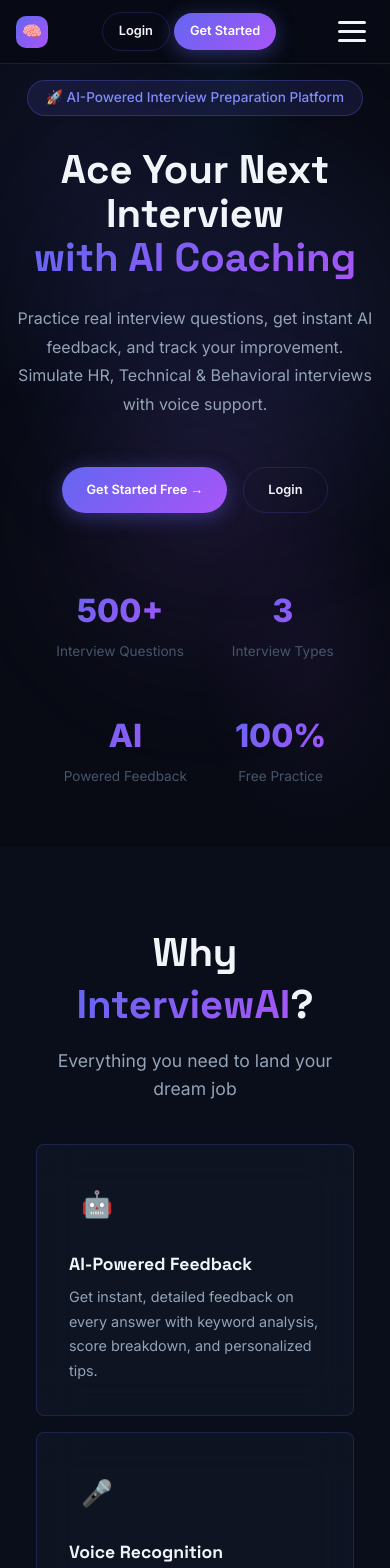
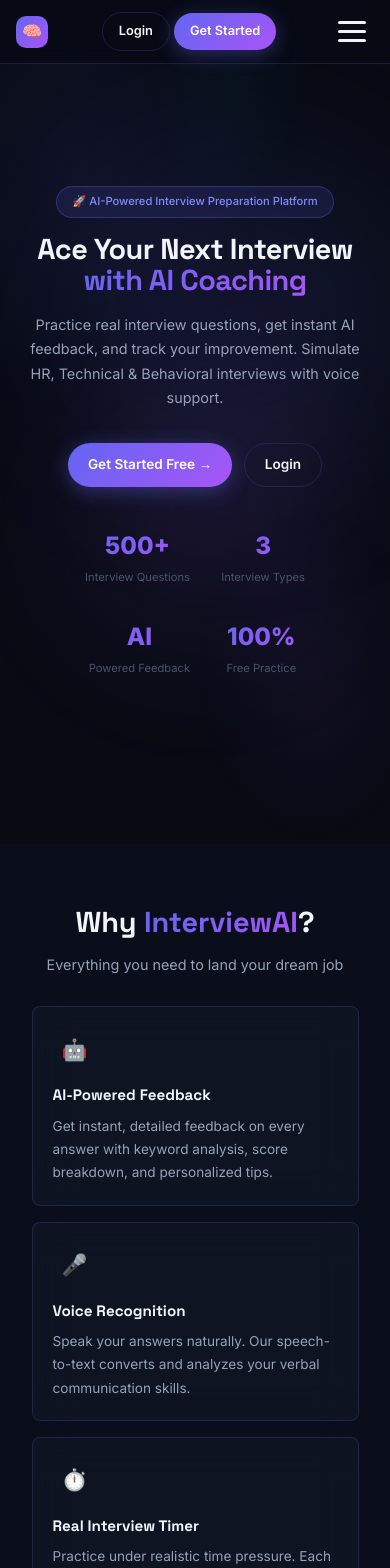
Before and after one commit to shreeharini132025/InterviewAI-frontend, a React (Vite) app: page /#/ in a window 390 px wide. Shown: the top 1568 px of the page. Built offline with nearby package versions, Linux system fonts and the light colour scheme; no server answers.

Commit message:
landing.jsx  is updated

```diff
--- a/src/index.css
+++ b/src/index.css
@@ -233,8 +233,10 @@ label.form-label {
 /* ─── Layout ─── */
 .container { max-width: 1200px; margin: 0 auto; padding: 0 24px; }
 .page { min-height: 100vh; padding: 100px 0 60px; }
-.page-hero { text-align: center; margin-bottom: 60px; }
-.page-hero h1 { font-size: clamp(2rem, 5vw, 3.5rem); margin-bottom: 16px; }
+.page-hero { text-align: center; margin-bottom: clamp(40px, 8vw, 60px); }
+.page-hero h1 { font-size: clamp(2rem, 5vw, 3.5rem); margin-bottom: clamp(12px, 2vw, 16px); }
+.page-hero h2 { margin-bottom: clamp(12px, 2vw, 16px); }
+.page-hero p { font-size: clamp(0.9rem, 2vw, 1.1rem); }
 .gradient-text {
   background: var(--gradient-main);
   -webkit-background-clip: text;
@@ -587,9 +589,22 @@ label.form-label {
     padding: 80px 0 40px;
   }
 
+  .page-hero {
+    margin-bottom: clamp(30px, 6vw, 40px);
+  }
+
   .page-hero h1 {
     font-size: clamp(1.25rem, 3vw, 2rem);
     margin-bottom: 12px;
+  }
+
+  .page-hero h2 {
+    font-size: clamp(1.4rem, 4vw, 2rem);
+    margin-bottom: 8px;
+  }
+
+  .page-hero p {
+    font-size: clamp(0.8rem, 1.8vw, 0.95rem);
   }
 
   .btn {
@@ -599,7 +614,8 @@ label.form-label {
   }
 
   .btn-lg {
-    padding: 12px 24px;
+    padding: 10px 20px;
+    font-size: 0.85rem;
   }
 
   .input-field {
--- a/src/pages/Landing.jsx
+++ b/src/pages/Landing.jsx
@@ -15,7 +15,7 @@ export default function Landing() {
         alignItems: 'center',
         justifyContent: 'center',
         textAlign: 'center',
-        padding: 'clamp(80px, 12vw, 120px) 16px 60px',
+        padding: 'clamp(60px, 10vw, 100px) clamp(12px, 5vw, 24px) clamp(40px, 8vw, 60px)',
         position: 'relative'
       }}>
         {/* Animated orbs */}
@@ -34,26 +34,27 @@ export default function Landing() {
           <div style={{
             display: 'inline-flex', alignItems: 'center', gap: '8px',
             background: 'rgba(99,102,241,0.12)', border: '1px solid rgba(99,102,241,0.3)',
-            borderRadius: '999px', padding: '6px 18px', marginBottom: '32px',
-            fontSize: '0.85rem', color: 'var(--indigo-light)', fontWeight: 500
+            borderRadius: '999px', padding: 'clamp(4px, 2vw, 6px) clamp(12px, 4vw, 18px)', marginBottom: 'clamp(16px, 4vw, 32px)',
+            fontSize: 'clamp(0.7rem, 2vw, 0.85rem)', color: 'var(--indigo-light)', fontWeight: 500,
+            flexWrap: 'wrap', justifyContent: 'center'
           }}>
             🚀 AI-Powered Interview Preparation Platform
           </div>
 
-          <h1 style={{ fontSize: 'clamp(2.5rem, 6vw, 4.5rem)', lineHeight: 1.1, marginBottom: '24px' }}>
+          <h1 style={{ fontSize: 'clamp(1.8rem, 7vw, 4rem)', lineHeight: 1.1, marginBottom: 'clamp(16px, 3vw, 24px)', letterSpacing: '-0.02em' }}>
             Ace Your Next Interview<br />
             <span className="gradient-text">with AI Coaching</span>
           </h1>
 
           <p style={{
-            fontSize: 'clamp(1rem, 2vw, 1.25rem)', color: 'var(--text-secondary)',
-            maxWidth: '600px', margin: '0 auto 48px', lineHeight: 1.8
+            fontSize: 'clamp(0.9rem, 2.2vw, 1.15rem)', color: 'var(--text-secondary)',
+            maxWidth: '600px', margin: '0 auto clamp(32px, 6vw, 48px)', lineHeight: 1.7
           }}>
             Practice real interview questions, get instant AI feedback, and track your improvement.
             Simulate HR, Technical & Behavioral interviews with voice support.
           </p>
 
-          <div style={{ display: 'flex', gap: '16px', justifyContent: 'center', flexWrap: 'wrap' }}>
+          <div style={{ display: 'flex', gap: 'clamp(8px, 3vw, 16px)', justifyContent: 'center', flexWrap: 'wrap', marginBottom: 'clamp(40px, 8vw, 72px)' }}>
             {user ? (
               <button className="btn btn-primary btn-lg" onClick={() => navigate('/interview')}>
                 🎯 Start Interview
@@ -68,7 +69,7 @@ export default function Landing() {
 
           {/* Stats Row */}
           <div style={{
-            display: 'flex', gap: '48px', justifyContent: 'center', marginTop: '72px',
+            display: 'flex', gap: 'clamp(24px, 8vw, 48px)', justifyContent: 'center', marginTop: 0,
             flexWrap: 'wrap'
           }}>
             {[
@@ -77,9 +78,9 @@ export default function Landing() {
               { num: 'AI', label: 'Powered Feedback' },
               { num: '100%', label: 'Free Practice' }
             ].map(stat => (
-              <div key={stat.label} style={{ textAlign: 'center' }}>
-                <div style={{ fontSize: '2rem', fontWeight: 800, background: 'var(--gradient-main)', WebkitBackgroundClip: 'text', WebkitTextFillColor: 'transparent' }}>{stat.num}</div>
-                <div style={{ color: 'var(--text-muted)', fontSize: '0.85rem', marginTop: '4px' }}>{stat.label}</div>
+              <div key={stat.label} style={{ textAlign: 'center', minWidth: '80px' }}>
+                <div style={{ fontSize: 'clamp(1.5rem, 5vw, 2.2rem)', fontWeight: 800, background: 'var(--gradient-main)', WebkitBackgroundClip: 'text', WebkitTextFillColor: 'transparent' }}>{stat.num}</div>
+                <div style={{ color: 'var(--text-muted)', fontSize: 'clamp(0.7rem, 1.5vw, 0.85rem)', marginTop: '4px' }}>{stat.label}</div>
               </div>
             ))}
           </div>
@@ -87,11 +88,11 @@ export default function Landing() {
       </section>
 
       {/* FEATURES */}
-      <section style={{ padding: '80px 24px', background: 'rgba(13,18,32,0.5)' }}>
+      <section style={{ padding: 'clamp(60px, 10vw, 80px) clamp(12px, 5vw, 24px)', background: 'rgba(13,18,32,0.5)' }}>
         <div className="container">
           <div className="page-hero">
-            <h2 style={{ fontSize: '2.5rem', marginBottom: '16px' }}>Why <span className="gradient-text">InterviewAI</span>?</h2>
-            <p style={{ color: 'var(--text-secondary)', fontSize: '1.1rem' }}>Everything you need to land your dream job</p>
+            <h2 style={{ fontSize: 'clamp(1.8rem, 5vw, 2.5rem)', marginBottom: 'clamp(12px, 2vw, 16px)' }}>Why <span className="gradient-text">InterviewAI</span>?</h2>
+            <p style={{ color: 'var(--text-secondary)', fontSize: 'clamp(0.9rem, 2vw, 1.1rem)' }}>Everything you need to land your dream job</p>
           </div>
           <div className="grid-3">
             {[
@@ -102,14 +103,14 @@ export default function Landing() {
               { icon: '💼', title: '3 Interview Types', desc: 'Practice HR, Technical, and Behavioral interviews. Master all aspects of the interview process.', color: 'var(--amber)' },
               { icon: '🎯', title: 'Smart Question Bank', desc: '500+ curated questions across difficulty levels — Easy, Medium, Hard — for all career stages.', color: 'var(--rose)' }
             ].map(f => (
-              <div key={f.title} className="glass-card" style={{ padding: '32px', cursor: 'default' }}>
+              <div key={f.title} className="glass-card" style={{ padding: 'clamp(20px, 4vw, 32px)', cursor: 'default' }}>
                 <div style={{
-                  width: '56px', height: '56px', borderRadius: '16px', fontSize: '1.6rem',
+                  width: 'clamp(44px, 8vw, 56px)', height: 'clamp(44px, 8vw, 56px)', borderRadius: '16px', fontSize: 'clamp(1.3rem, 3vw, 1.6rem)',
                   display: 'flex', alignItems: 'center', justifyContent: 'center',
-                  background: `${f.color}22`, marginBottom: '20px', border: `1px solid ${f.color}44`
+                  background: `${f.color}22`, marginBottom: 'clamp(14px, 2vw, 20px)', border: `1px solid ${f.color}44`
                 }}>{f.icon}</div>
-                <h3 style={{ fontSize: '1.1rem', marginBottom: '10px' }}>{f.title}</h3>
-                <p style={{ color: 'var(--text-secondary)', fontSize: '0.9rem', lineHeight: 1.7 }}>{f.desc}</p>
+                <h3 style={{ fontSize: 'clamp(0.95rem, 2.5vw, 1.1rem)', marginBottom: '10px' }}>{f.title}</h3>
+                <p style={{ color: 'var(--text-secondary)', fontSize: 'clamp(0.85rem, 1.8vw, 0.9rem)', lineHeight: 1.7 }}>{f.desc}</p>
               </div>
             ))}
           </div>
@@ -117,10 +118,10 @@ export default function Landing() {
       </section>
 
       {/* HOW IT WORKS */}
-      <section style={{ padding: '80px 24px' }}>
+      <section style={{ padding: 'clamp(60px, 10vw, 80px) clamp(12px, 5vw, 24px)' }}>
         <div className="container">
           <div className="page-hero">
-            <h2 style={{ fontSize: '2.5rem', marginBottom: '16px' }}>How It <span className="gradient-text">Works</span></h2>
+            <h2 style={{ fontSize: 'clamp(1.8rem, 5vw, 2.5rem)', marginBottom: 'clamp(12px, 2vw, 16px)' }}>How It <span className="gradient-text">Works</span></h2>
           </div>
           <div style={{ display: 'flex', gap: '0', justifyContent: 'center', flexWrap: 'wrap', position: 'relative' }}>
             {[
@@ -130,19 +131,19 @@ export default function Landing() {
               { step: '04', icon: '🏆', title: 'Get AI Feedback', desc: 'Receive score, keywords, and improvement tips.' }
             ].map((s, i) => (
               <div key={s.step} style={{ display: 'flex', alignItems: 'center', gap: '0' }}>
-                <div style={{ textAlign: 'center', width: '200px', padding: '24px 16px' }}>
+                <div style={{ textAlign: 'center', width: 'clamp(160px, 25vw, 200px)', padding: 'clamp(16px, 3vw, 24px) clamp(12px, 3vw, 16px)' }}>
                   <div style={{
-                    width: '70px', height: '70px', margin: '0 auto 16px',
+                    width: 'clamp(56px, 10vw, 70px)', height: 'clamp(56px, 10vw, 70px)', margin: '0 auto clamp(12px, 2vw, 16px)',
                     background: 'var(--gradient-main)', borderRadius: '50%',
                     display: 'flex', alignItems: 'center', justifyContent: 'center',
-                    fontSize: '1.8rem', boxShadow: 'var(--shadow-glow)'
+                    fontSize: 'clamp(1.3rem, 3vw, 1.8rem)', boxShadow: 'var(--shadow-glow)'
                   }}>{s.icon}</div>
-                  <div style={{ color: 'var(--indigo-light)', fontSize: '0.75rem', fontWeight: 700, marginBottom: '8px', letterSpacing: '0.1em' }}>STEP {s.step}</div>
-                  <h3 style={{ fontSize: '1rem', marginBottom: '8px' }}>{s.title}</h3>
-                  <p style={{ color: 'var(--text-muted)', fontSize: '0.82rem' }}>{s.desc}</p>
+                  <div style={{ color: 'var(--indigo-light)', fontSize: 'clamp(0.65rem, 1.5vw, 0.75rem)', fontWeight: 700, marginBottom: '8px', letterSpacing: '0.1em' }}>STEP {s.step}</div>
+                  <h3 style={{ fontSize: 'clamp(0.9rem, 2vw, 1rem)', marginBottom: '8px' }}>{s.title}</h3>
+                  <p style={{ color: 'var(--text-muted)', fontSize: 'clamp(0.75rem, 1.5vw, 0.82rem)' }}>{s.desc}</p>
                 </div>
                 {i < 3 && (
-                  <div style={{ color: 'var(--indigo)', fontSize: '1.5rem', opacity: 0.4, padding: '0 8px' }}>→</div>
+                  <div style={{ color: 'var(--indigo)', fontSize: 'clamp(1rem, 2.5vw, 1.5rem)', opacity: 0.4, padding: '0 clamp(4px, 1vw, 8px)' }}>→</div>
                 )}
               </div>
             ))}
@@ -151,20 +152,20 @@ export default function Landing() {
       </section>
 
       {/* CTA */}
-      <section style={{ padding: '80px 24px', textAlign: 'center' }}>
+      <section style={{ padding: 'clamp(60px, 10vw, 80px) clamp(12px, 5vw, 24px)', textAlign: 'center' }}>
         <div style={{
-          maxWidth: '700px', margin: '0 auto', padding: '60px',
+          maxWidth: '700px', margin: '0 auto', padding: 'clamp(40px, 8vw, 60px)',
           background: 'var(--gradient-card)', borderRadius: 'var(--radius-xl)',
           border: '1px solid var(--border)'
         }}>
-          <h2 style={{ fontSize: '2.5rem', marginBottom: '16px' }}>Ready to <span className="gradient-text">Ace Your Interview</span>?</h2>
-          <p style={{ color: 'var(--text-secondary)', marginBottom: '36px', fontSize: '1.1rem' }}>Join thousands of candidates who improved their interview performance with AI.</p>
+          <h2 style={{ fontSize: 'clamp(1.8rem, 5vw, 2.5rem)', marginBottom: 'clamp(12px, 2vw, 16px)' }}>Ready to <span className="gradient-text">Ace Your Interview</span>?</h2>
+          <p style={{ color: 'var(--text-secondary)', marginBottom: 'clamp(24px, 5vw, 36px)', fontSize: 'clamp(0.9rem, 2vw, 1.1rem)' }}>Join thousands of candidates who improved their interview performance with AI.</p>
           <Link to="/register" className="btn btn-primary btn-lg">Start Practicing Now →</Link>
         </div>
       </section>
 
       {/* Footer */}
-      <footer style={{ padding: '32px 24px', borderTop: '1px solid var(--border)', textAlign: 'center', color: 'var(--text-muted)', fontSize: '0.85rem' }}>
+      <footer style={{ padding: 'clamp(20px, 3vw, 32px) clamp(12px, 5vw, 24px)', borderTop: '1px solid var(--border)', textAlign: 'center', color: 'var(--text-muted)', fontSize: 'clamp(0.75rem, 1.5vw, 0.85rem)' }}>
         <p>© 2024 InterviewAI — Smart Interview Platform | Built with React + Node.js + AI</p>
       </footer>
     </div>
```
